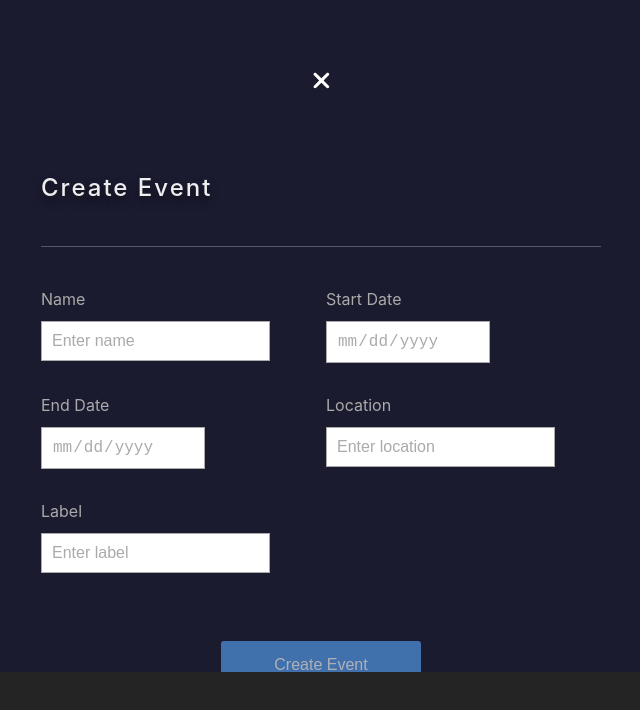
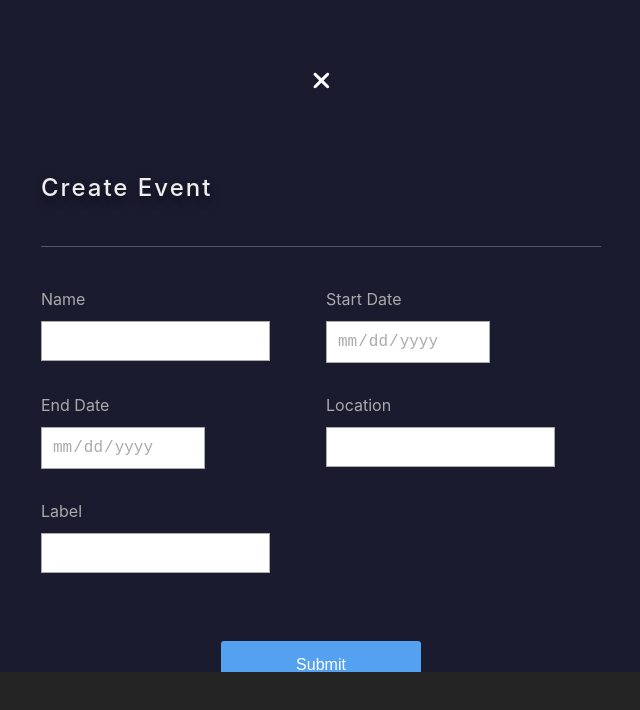
Before and after one commit to juanmaurente/event-calendar, a React (Vite) app: page / in a window 1280 px wide. Both pictures are taken after a click on the element "10". Shown: the top 710 px of the page, without its empty margins (319-959 px from the left). Built offline with nearby package versions, Linux system fonts and the light colour scheme.

Commit message:
going back to react-hook form and logging  handleAddEvent passing the new Event object to Calendar

```diff
--- a/src/components/From/Form.scss
+++ b/src/components/From/Form.scss
@@ -78,18 +78,6 @@
 	background-color: #54a0f1;
 }
 
-#form-submit:disabled {
-	opacity: 0.65;
-	cursor: not-allowed;
-}
-
-#form-submit:disabled:hover {
-	opacity: 0.95;
-	color: #ffffff;
-	font-weight: 500;
-	cursor: not-allowed;
-}
-
 .custom-date-input::-webkit-calendar-picker-indicator {
 	filter: invert(1);
 	opacity: 0.5;
--- a/src/components/From/Form.tsx
+++ b/src/components/From/Form.tsx
@@ -1,48 +1,24 @@
-// import React, { FormEvent, useState } from 'react';
 import { FieldValues, useForm } from 'react-hook-form';
-import { z } from 'zod';
-import { zodResolver } from '@hookform/resolvers/zod';
 import './Form.scss';
-import { Event } from './types';
+import { Event } from '../From/types';
 
-interface FormProps {
+interface Props {
 	handleAddEvent: (newEvent: Event) => void;
 }
 
-const schema = z.object({
-	name: z.string().min(3, { message: 'Name must be at least 3 characters' }),
-	startDate: z.date(),
-	endDate: z.date(),
-	location: z
-		.string()
-		.min(3, { message: 'Location must be at least 3 characters' }),
-	label: z
-		.string()
-		.min(3, { message: 'Label must be at least 3 characters' }),
-});
-
-type FormData = z.infer<typeof schema>;
-
-const Form: React.FC<FormProps> = ({ handleAddEvent }) => {
-	const {
-		register,
-		handleSubmit,
-		formState: { errors, isValid },
-	} = useForm<FormData>({ resolver: zodResolver(schema) });
+const Form: React.FC<Props> = ({ handleAddEvent }) => {
+	const { register, handleSubmit } = useForm();
 
 	const onSubmit = (data: FieldValues) => {
-		const { name, startDate, endDate, location, label } = data;
-
-		const newEvent: Event = {
-			name: name as string,
-			startDate: startDate as Date,
-			endDate: endDate as Date,
-			location: location as string,
-			label: label as string,
+		const newEvent = {
+			name: data.name,
+			startDate: data.startDate,
+			endDate: data.endDate,
+			location: data.location,
+			label: data.label,
 		};
 
-		console.log(newEvent);
-		// handleAddEvent(newEvent);
+		handleAddEvent(newEvent);
 	};
 
 	return (
@@ -54,25 +30,17 @@ const Form: React.FC<FormProps> = ({ handleAddEvent }) => {
 					<label htmlFor='name' className='form-label'>
 						Name
 					</label>
-					<div className='form-input'>
 					<input
 						{...register('name')}
 						id='name'
 						type='text'
 						className='form-control form-string'
-							placeholder='Enter name'
 					/>
 				</div>
-					{/* {errors.name && (
-						<p className='text-danger'>{errors.name.message}</p>
-					)} */}
-				</div>
-
 				<div className='form-field'>
 					<label htmlFor='startDate' className='form-label'>
 						Start Date
 					</label>
-					<div className='form-input'>
 					<input
 						{...register('startDate')}
 						id='startDate'
@@ -80,68 +48,42 @@ const Form: React.FC<FormProps> = ({ handleAddEvent }) => {
 						className='form-control custom-date-input'
 					/>
 				</div>
-					{/* {errors.startDate && (
-						<p className='text-danger'>
-							{errors.startDate.message}
-						</p>
-					)} */}
-				</div>
-
 				<div className='form-field'>
 					<label htmlFor='endDate' className='form-label'>
 						End Date
 					</label>
-					<div className='form-input'>
 					<input
 						{...register('endDate')}
 						id='endDate'
 						type='date'
-							className='form-control form-date custom-date-input'
+						className='form-control custom-date-input'
 					/>
 				</div>
-					{/* {errors.endDate && (
-						<p className='text-danger'>{errors.endDate.message}</p>
-					)} */}
-				</div>
-
 				<div className='form-field'>
 					<label htmlFor='location' className='form-label'>
 						Location
 					</label>
-					<div className='form-input'>
 					<input
 						{...register('location')}
 						id='location'
 						type='text'
-							className='form-control form-string'
-							placeholder='Enter location'
+						className='form-control'
 					/>
 				</div>
-					{/* {errors.location && (
-						<p className='text-danger'>{errors.location.message}</p>
-					)} */}
-				</div>
-
 				<div className='form-field'>
 					<label htmlFor='label' className='form-label'>
 						Label
 					</label>
-					<div className='form-input'>
 					<input
 						{...register('label')}
 						id='label'
 						type='text'
-							className='form-control form-string'
-							placeholder='Enter label'
+						className='form-control'
 					/>
 				</div>
-					{/* {errors.label && (
-						<p className='text-danger'>{errors.label.message}</p>
-					)} */}
 			</div>
-			</div>
-			<button disabled={!isValid} id='form-submit' type='submit'>
-				Create Event
+			<button id='form-submit' type='submit'>
+				Submit
 			</button>
 		</form>
 	);
```
Also changed, not shown: src/components/Calendar/Calendar.tsx (+1 -6 lines). Lines whose indentation alone changed are shown as unchanged.
